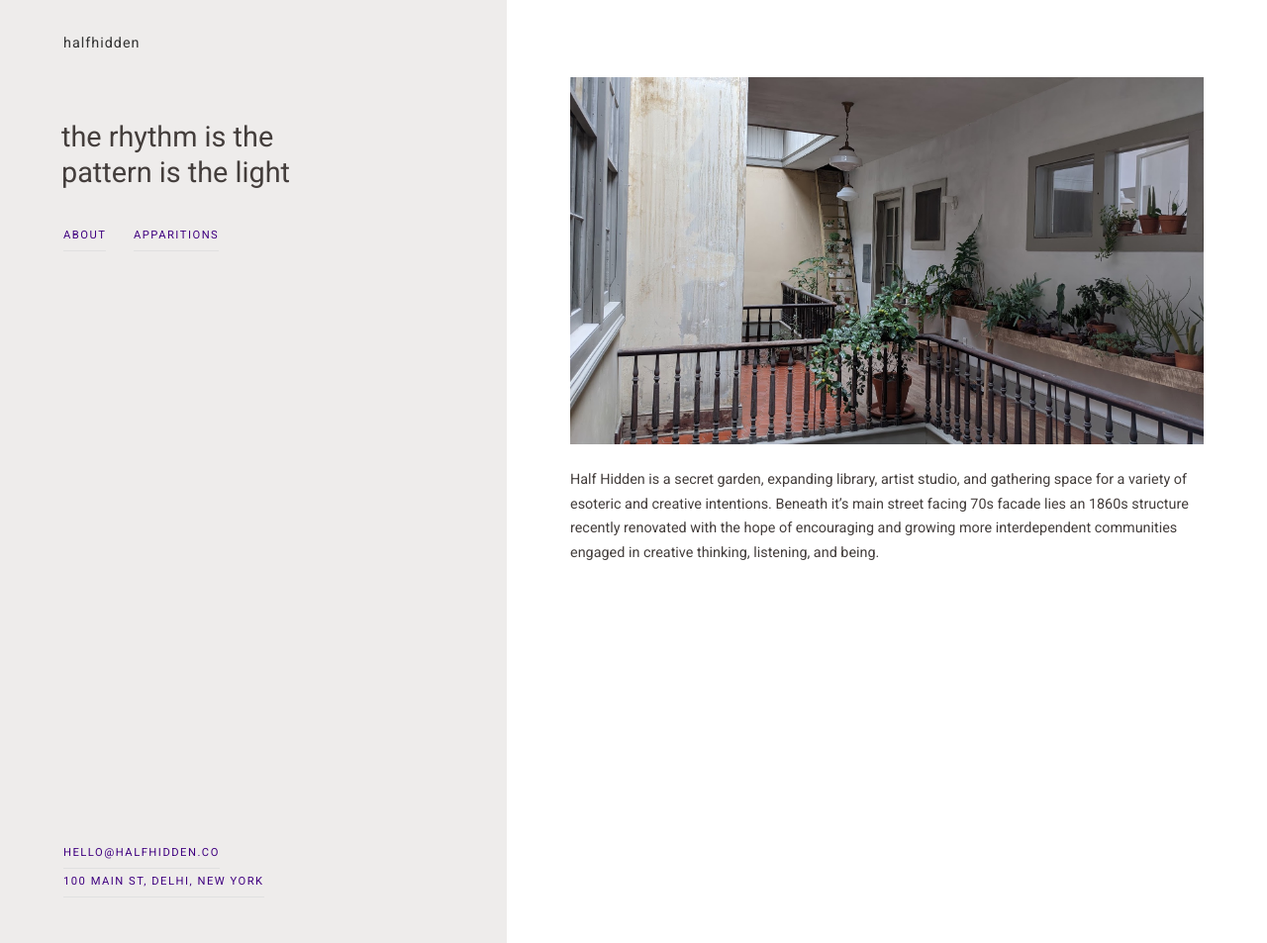
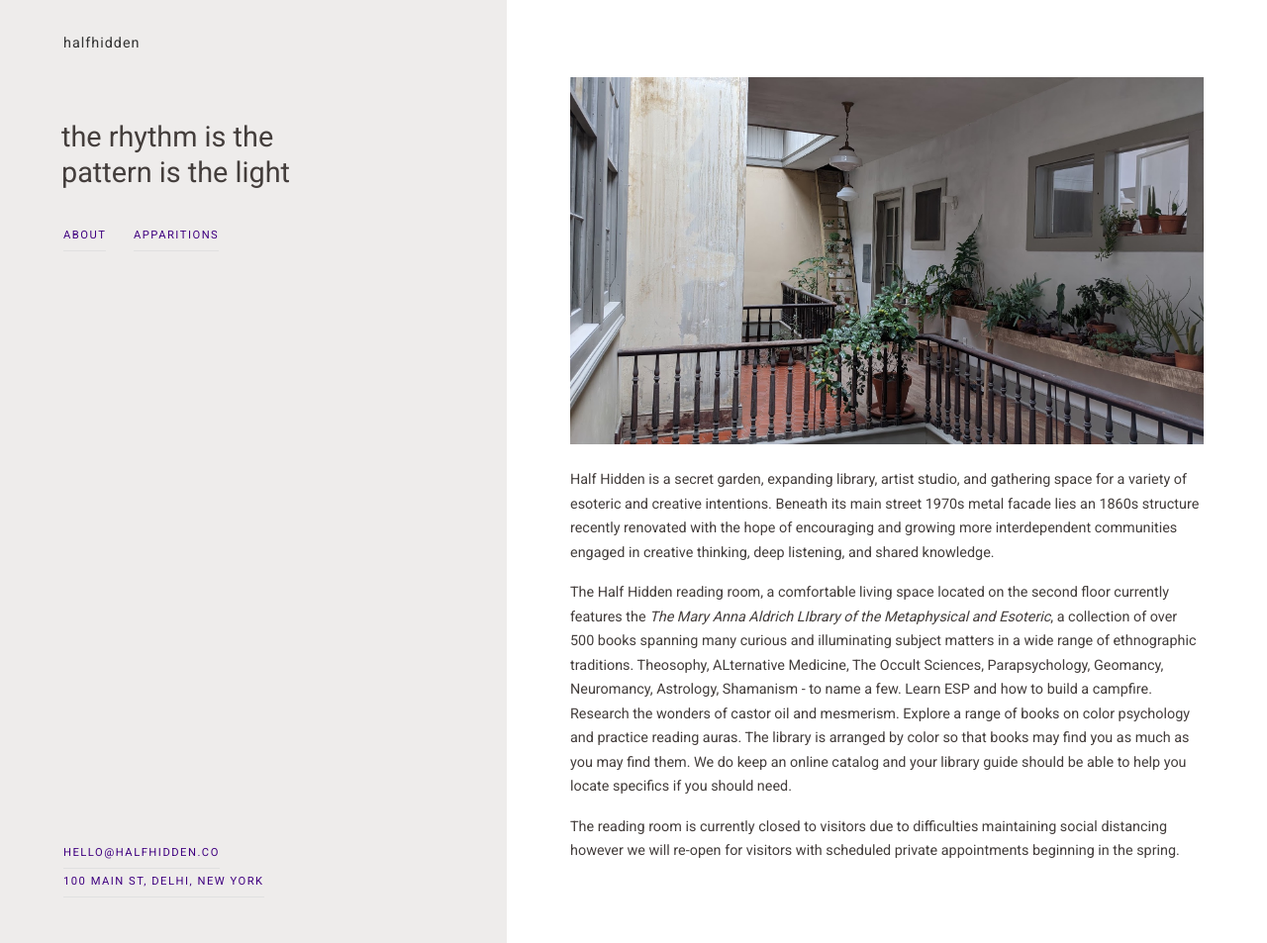
Before and after one commit to kellicain/kellicain.github.com, a Jekyll site: the page built from about.md, in a window 1280 px wide and 953 px high. Shown: the whole window at 99% size. Built offline with Jekyll 4.4.1, drawn with Linux system fonts in a browser that asks for light colours.

Commit message:
Update about.md

```diff
--- a/about.md
+++ b/about.md
@@ -6,4 +6,11 @@ published: true
 ![atriumgarden.jpg]({{site.baseurl}}/images/atriumgarden.jpg)
 
 
-Half Hidden is a secret garden, expanding library, artist studio, and gathering space for a variety of esoteric and creative intentions. Beneath it's main street facing 70s facade lies an 1860s structure recently renovated with the hope of encouraging and growing more interdependent communities engaged in creative thinking, listening, and being.
+Half Hidden is a secret garden, expanding library, artist studio, and gathering space for a variety of esoteric and creative intentions. Beneath its main street 1970s metal facade lies an 1860s structure recently renovated with the hope of encouraging and growing more interdependent communities engaged in creative thinking, deep listening, and shared knowledge.
+
+
+
+
+The Half Hidden reading room, a comfortable living space located on the second floor currently features the _The Mary Anna Aldrich LIbrary of the Metaphysical and Esoteric_, a collection of over 500 books spanning many curious and illuminating subject matters in a wide range of ethnographic traditions. Theosophy, ALternative Medicine, The Occult Sciences, Parapsychology, Geomancy, Neuromancy, Astrology, Shamanism - to name a few. Learn ESP and how to build a campfire. Research the wonders of castor oil and mesmerism. Explore a range of books on color psychology and practice reading auras. The library is arranged by color so that books may find you as much as you may find them. We do keep an online catalog and your library guide should be able to help you locate specifics if you should need.
+
+The reading room is currently closed to visitors due to difficulties maintaining social distancing however we will re-open for visitors with scheduled private appointments beginning in the spring.
```
